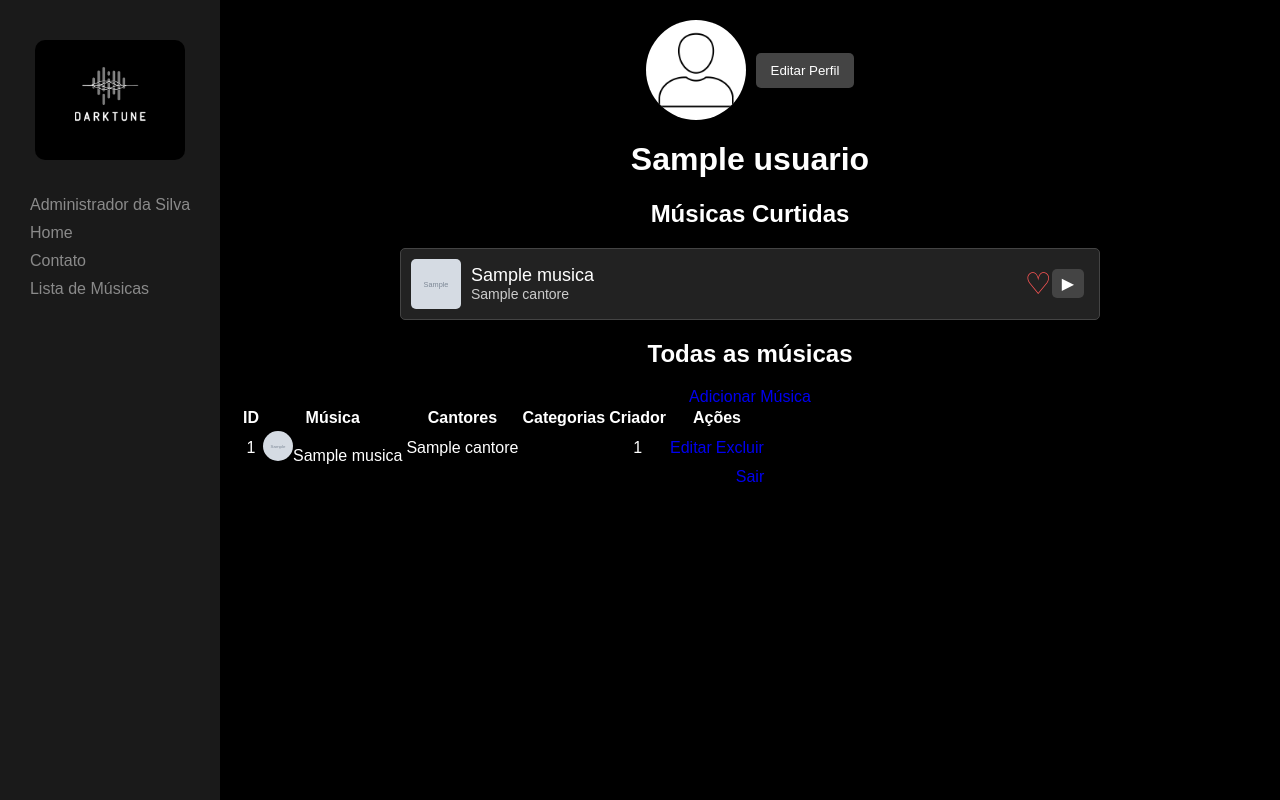
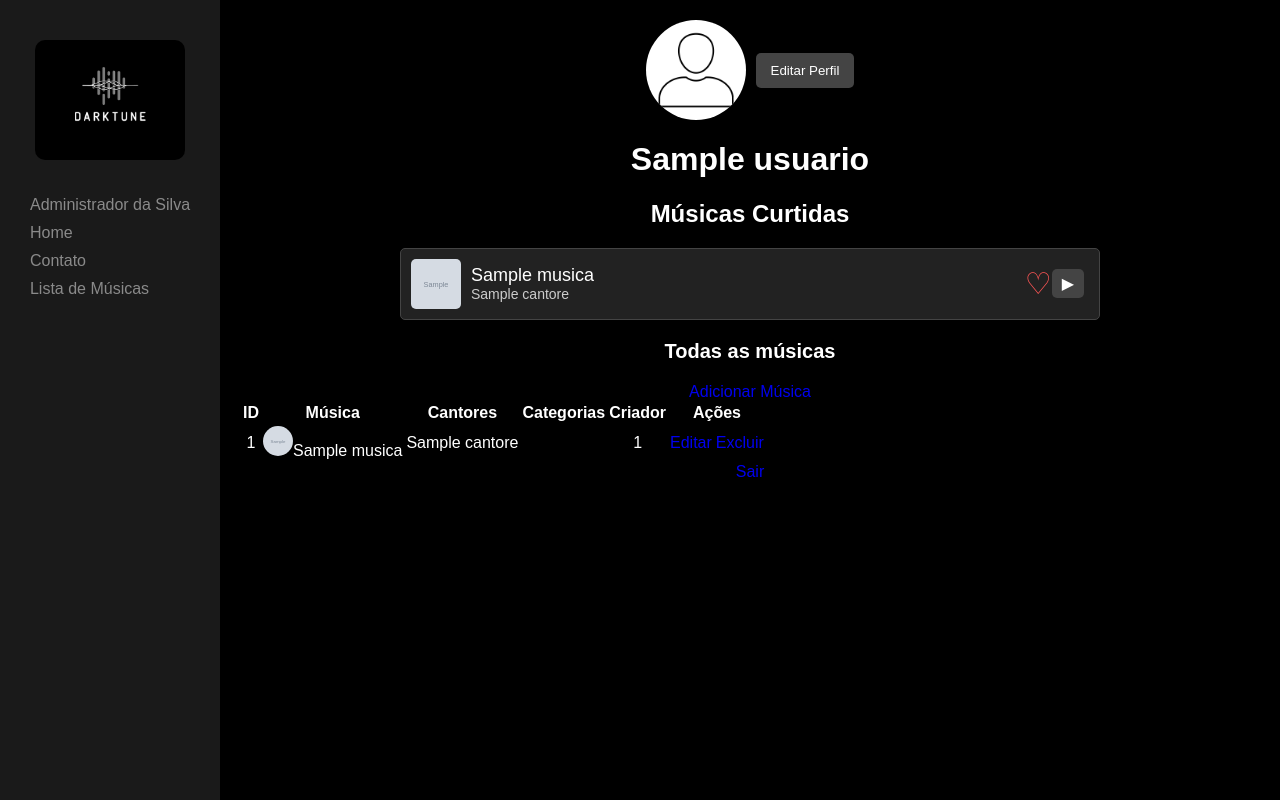
Before and after one commit to Vinicius-Borges-dev/darktune, a Flask app: page /paginas/conta in a window 1280 px wide. Run offline with Flask 3, Linux system fonts and the light colour scheme; a user stored in the database is signed in; tables that the repository leaves empty hold one stand-in row (values such as "Sample post"); grey boxes marked "Sample" are stand-in pictures.

Commit message:
refatorando página de conta.

```diff
--- a/app/static/css/mensagens.css
+++ b/app/static/css/mensagens.css
@@ -9,4 +9,5 @@
     background-color: #f8f9fa;
     border-radius: 8px;
     color: black;
+    z-index: 999;
 }
--- a/app/static/css/perfil/perfil.css
+++ b/app/static/css/perfil/perfil.css
@@ -155,3 +155,8 @@ body {
     color: white;
     border-radius: 5px;
 }
+
+.titulo_musicas{
+    font-size: 20px;
+    margin-bottom: 20px;
+}
--- a/app/templates/conta.html
+++ b/app/templates/conta.html
@@ -91,8 +91,8 @@
           {% endif %}
         </ul>
         {% if musicas_adicionadas %}
-        <h2>Todas as músicas</h2>
-        <a href="{{url_for('paginas.cadastro_musica')}}">Adicionar Música</a>
+        <h2 class="titulo_musicas" >Todas as músicas</h2>
+        <a href="{{url_for('paginas.cadastro_musica')}}" class="btn_adicionar_musicas">Adicionar Música</a>
         <table>
           <thead>
             <tr>
```
